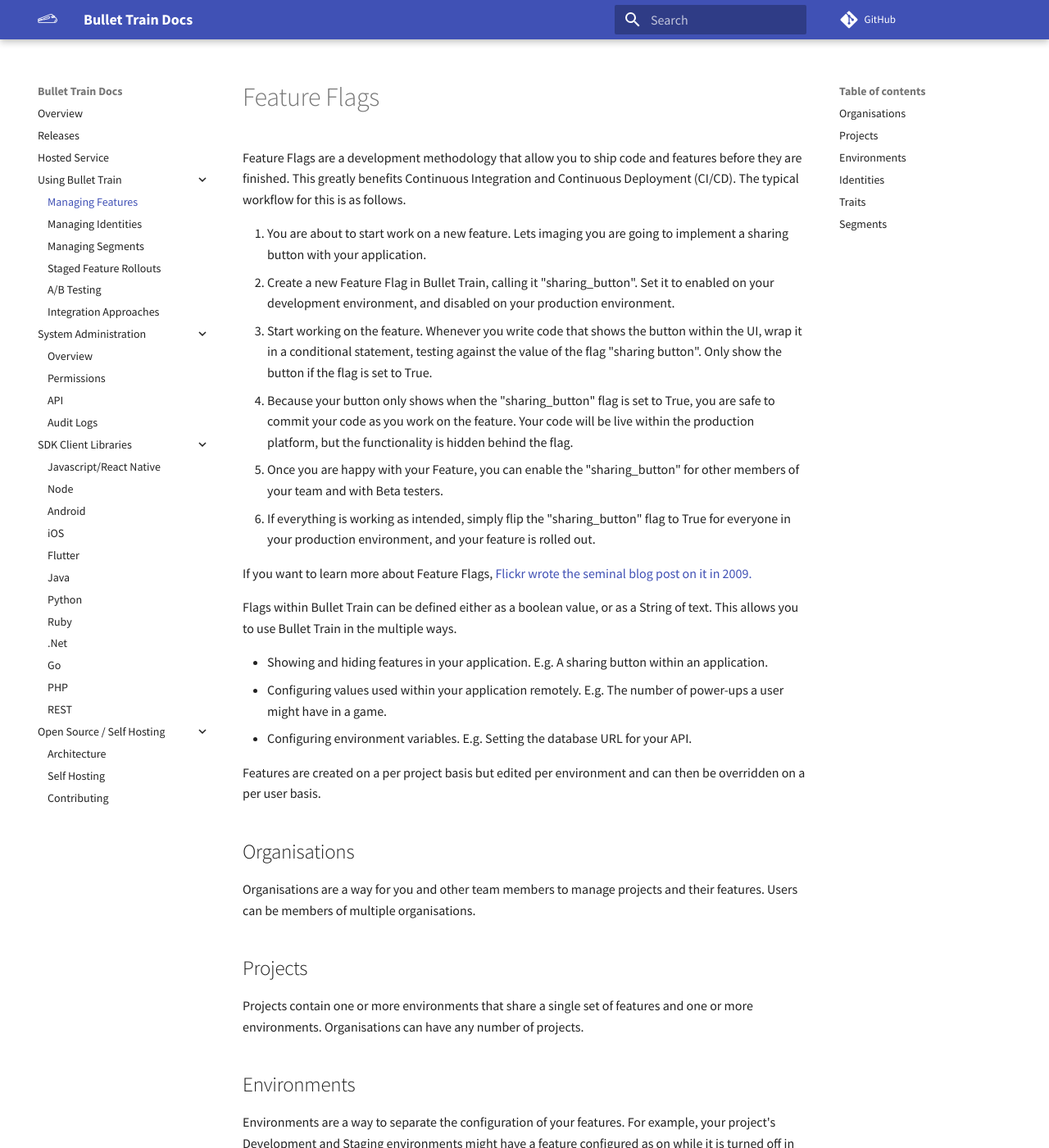
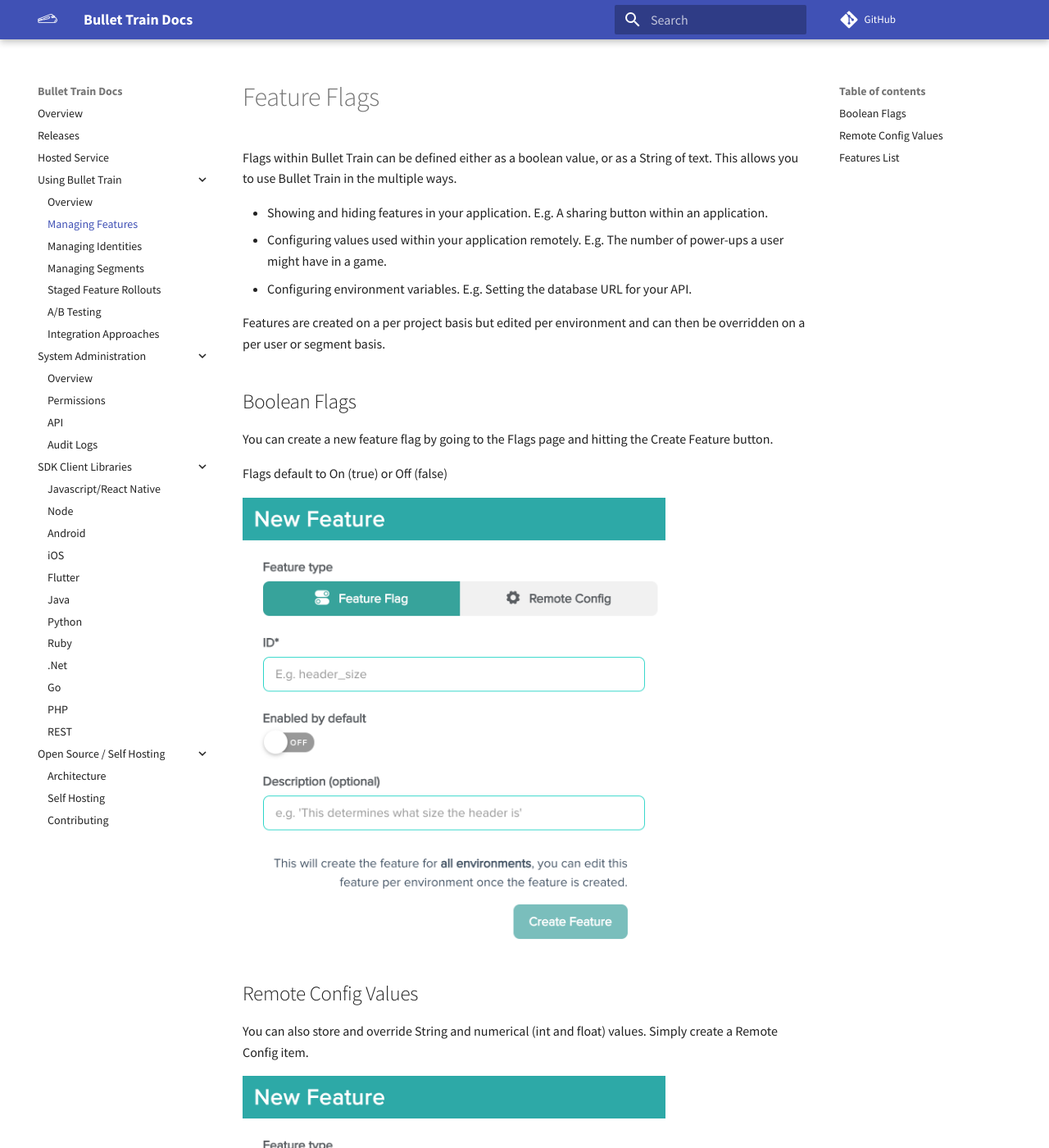
Before and after one commit to Flagsmith/flagsmith-docs, an MkDocs documentation site: the page built from docs/managing-features.md, in a window 1280 px wide and 1400 px high. Shown: the whole window at 82% size. Built offline with MkDocs 1.6.1 and Material for MkDocs 9.7.7, drawn with Linux system fonts in a browser that asks for light colours; comment, search, counter and statistics services are not loaded; some of the changed text lies outside the part shown.

```diff
--- a/docs/managing-features.md
+++ b/docs/managing-features.md
@@ -1,17 +1,6 @@
 description: Feature Flags are a development methodology that allow you to ship code and features before they are finished.
 
 # Feature Flags
-
-Feature Flags are a development methodology that allow you to ship code and features before they are finished. This greatly benefits Continuous Integration and Continuous Deployment (CI/CD). The typical workflow for this is as follows.
-
-1. You are about to start work on a new feature. Lets imaging you are going to implement a sharing button with your application.
-2. Create a new Feature Flag in Bullet Train, calling it "sharing_button". Set it to enabled on your development environment, and disabled on your production environment.
-3. Start working on the feature. Whenever you write code that shows the button within the UI, wrap it in a conditional statement, testing against the value of the flag "sharing button". Only show the button if the flag is set to True.
-4. Because your button only shows when the "sharing_button" flag is set to True, you are safe to commit your code as you work on the feature. Your code will be live within the production platform, but the functionality is hidden behind the flag.
-5. Once you are happy with your Feature, you can enable the "sharing_button" for other members of your team and with Beta testers.
-6. If everything is working as intended, simply flip the "sharing_button" flag to True for everyone in your production environment, and your feature is rolled out.
-
-If you want to learn more about Feature Flags, [Flickr wrote the seminal blog post on it in 2009.](https://code.flickr.net/2009/12/02/flipping-out/)
 
 Flags within Bullet Train can be defined either as a boolean value, or as a String of text. This allows you to use Bullet Train in the multiple ways.
 
@@ -19,41 +8,24 @@ Flags within Bullet Train can be defined either as a boolean value, or as a Stri
 - Configuring values used within your application remotely. E.g. The number of power-ups a user might have in a game.
 - Configuring environment variables. E.g. Setting the database URL for your API.
 
-Features are created on a per project basis but edited per environment and can then be overridden on a per user basis.
+Features are created on a per project basis but edited per environment and can then be overridden on a per user or segment basis.
 
-## Organisations
+## Boolean Flags
 
-Organisations are a way for you and other team members to manage projects and their features. Users can be members of multiple organisations.
+You can create a new feature flag by going to the Flags page and hitting the Create Feature button.
 
-## Projects
+Flags default to On (true) or Off (false)
 
-Projects contain one or more environments that share a single set of features and one or more environments. Organisations can have any number of projects.
+<img src="/images/create-feature.png" width="75%"/>
 
-## Environments
+## Remote Config Values
 
-Environments are a way to separate the configuration of your features. For example, your project's Development and Staging environments might have a feature configured as on while it is turned off in your Production environment. A project can have any number of environments.
+You can also store and override String and numerical (int and float) values. Simply create a Remote Config item.
 
-## Identities
+<img src="/images/create-remote-config.png" width="75%"/>
 
-Identities are a particular user registration for one of your Project's environments. Registering identities within the client application allows you to manage features for individual users. Identity features can be overridden from your environment defaults. For example, joe@yourwebsite.com would be a different identity in your development environment to the one in production, and they can have different features enabled for each environment.
+## Features List
 
-For more info see [Identities](/managing-identities).
+You can toggle feature boolean values or override Remote Config values on a per-Environment basis.
 
-## Traits
-
-You can store any number of Traits against an Identity. Traits are simple name:value pairs that can store any type of data. Some examples of traits that you might store against an Identity might be:
-
-- The number of times the user has logged in.
-- If they have accepted the application terms and conditions.
-- Their preference for application theme.
-- If they have performed certain actions within your application.
-
-For more info see [Traits](/managing-identities/#identity-traits).
-
-## Segments
-
-Segments are a way to define a group of users by traits such as number of times logged in, device, location or any number of custom defined traits.
-
-Similarly to individual users, you will be able to override environment defaults for features. For example showing certain features for a "power user" segment.
-
-For more info see [Segments](/managing-segments).
+<img src="/images/features-list.png" width="100%"/>
--- a/mkdocs.yml
+++ b/mkdocs.yml
@@ -25,6 +25,7 @@ nav:
   - Releases:  'releases.md'
   - Hosted Service: 'hosted-service.md'
   - Using Bullet Train:
+    - Overview: 'overview.md'
     - Managing Features: 'managing-features.md'
     - Managing Identities: 'managing-identities.md'
     - Managing Segments: 'managing-segments.md'
```
Also changed, not shown: docs/integration-approaches.md (+10 -0 lines), docs/overview.md (added, +51 -0 lines), docs/images/create-feature.png (added), docs/images/create-remote-config.png (added), docs/images/features-list.png (added).
